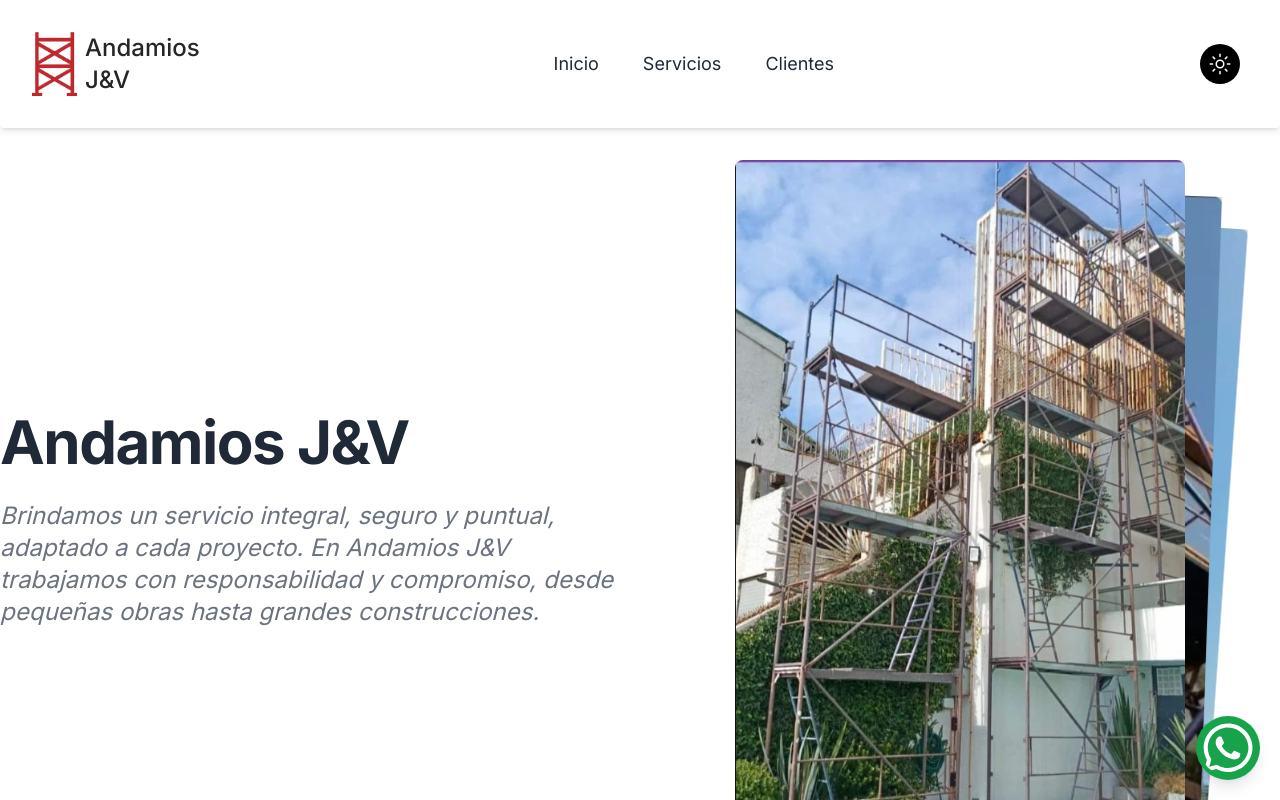
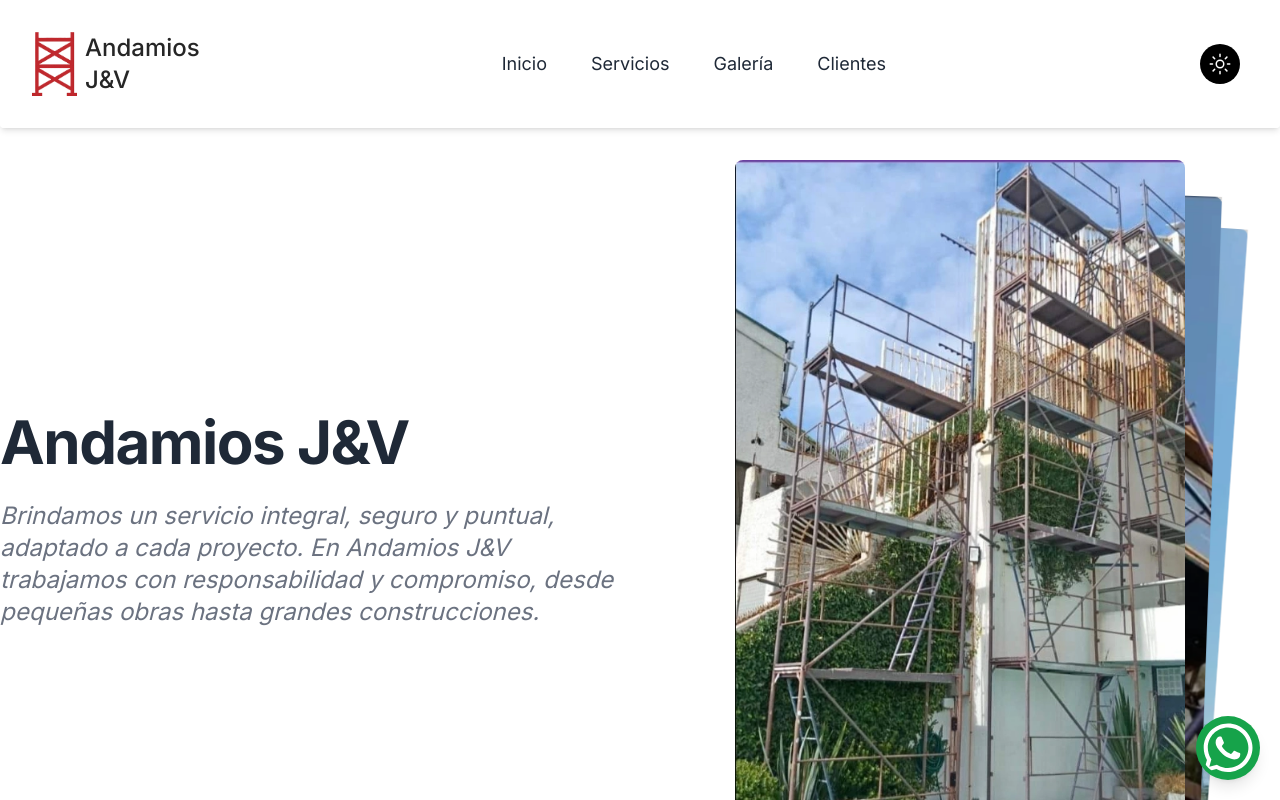
Before and after one commit to Hesllar/andamios, a Next.js app: page / in a window 1280 px wide. Shown: the top 800 px of the page. Built offline with nearby package versions, Linux system fonts and the light colour scheme.

Commit message:
se añade efecto scroll en sección galería

```diff
--- a/src/app/page.tsx
+++ b/src/app/page.tsx
@@ -13,17 +13,23 @@
 export default function Home() {
   const refSectionHero = useRef<HTMLDivElement>(null);
   const refSectionServices = useRef<HTMLDivElement>(null);
+  const refSectionGallery = useRef<HTMLDivElement>(null);
   const refSectionOueClients = useRef<HTMLDivElement>(null);
 
   return (
     <>
       <Navbar
-        sectionRef={[refSectionHero, refSectionServices, refSectionOueClients]}
+        sectionRef={[
+          refSectionHero,
+          refSectionServices,
+          refSectionGallery,
+          refSectionOueClients,
+        ]}
       />
       <Container>
         <Hero refSectionHero={refSectionHero} />
         <Services refSectionServices={refSectionServices} />
-        <Gallery />
+        <Gallery refSectionGallery={refSectionGallery} />
         <OurClients refSectionOueClients={refSectionOueClients} />
       </Container>
     </>
--- a/src/components/Navbar.tsx
+++ b/src/components/Navbar.tsx
@@ -14,7 +14,7 @@
   sectionRef: React.RefObject<HTMLDivElement>[];
 }
 
-const navigation = ["Inicio", "Servicios", "Clientes"];
+const navigation = ["Inicio", "Servicios", "Galería", "Clientes"];
 
 export const Navbar = ({ sectionRef }: Props) => {
   const [inElement, setInElement] = useState(false);
@@ -119,7 +119,7 @@
                     setInElement(false);
                     handleOnClick(index);
                   }}
-                  className="inline-block px-4 py-2 text-lg font-normal text-gray-800 no-underline rounded-md dark:text-gray-200 hover:text-indigo-500 focus:text-indigo-500 focus:bg-indigo-100 focus:outline-none dark:focus:bg-gray-800"
+                  className="cursor-pointer inline-block px-4 py-2 text-lg font-normal text-gray-800 no-underline rounded-md dark:text-gray-200 hover:text-indigo-500 focus:text-indigo-500 focus:bg-indigo-100 focus:outline-none dark:focus:bg-gray-800"
                 >
                   {item}
                 </span>
--- a/src/components/gallery/Gallery.tsx
+++ b/src/components/gallery/Gallery.tsx
@@ -8,12 +8,19 @@
 import img3 from "../../../public/img/img3.webp";
 import img4 from "../../../public/img/img4.webp";
 
+interface Props {
+  refSectionGallery: React.RefObject<HTMLDivElement>;
+}
+
 const images = [img1, img2, img3, img4];
 
-export const Gallery = () => {
+export const Gallery = ({ refSectionGallery }: Props) => {
   return (
     <>
-      <Container className="flex flex-col justify-center gap-10">
+      <Container
+        className="flex flex-col justify-center gap-10"
+        refGeneric={refSectionGallery}
+      >
         <div className=" w-full bg-gradient-to-b from-gray-200 to-red-500 rounded-lg">
           <h2 className=" text-3xl font-bold items-center text-center p-8 text-white dark:text-white">
             Galería
```
